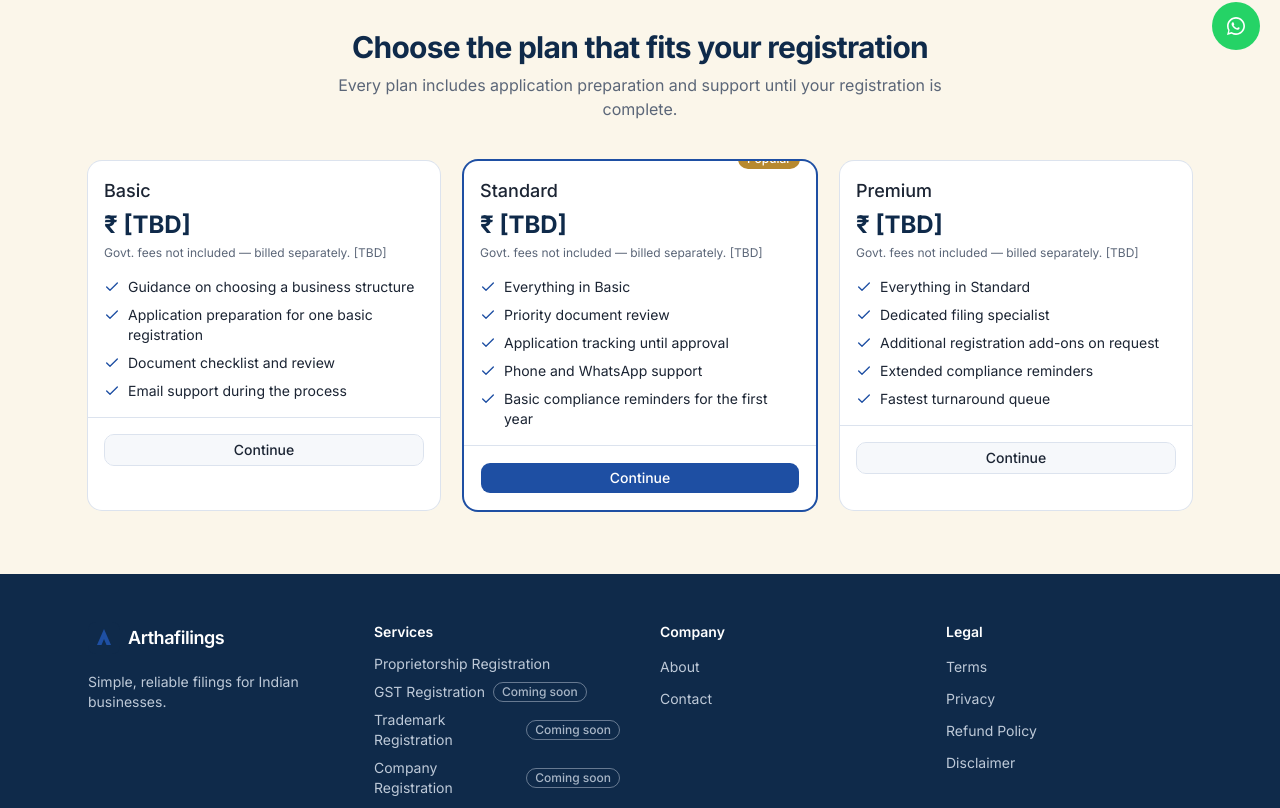
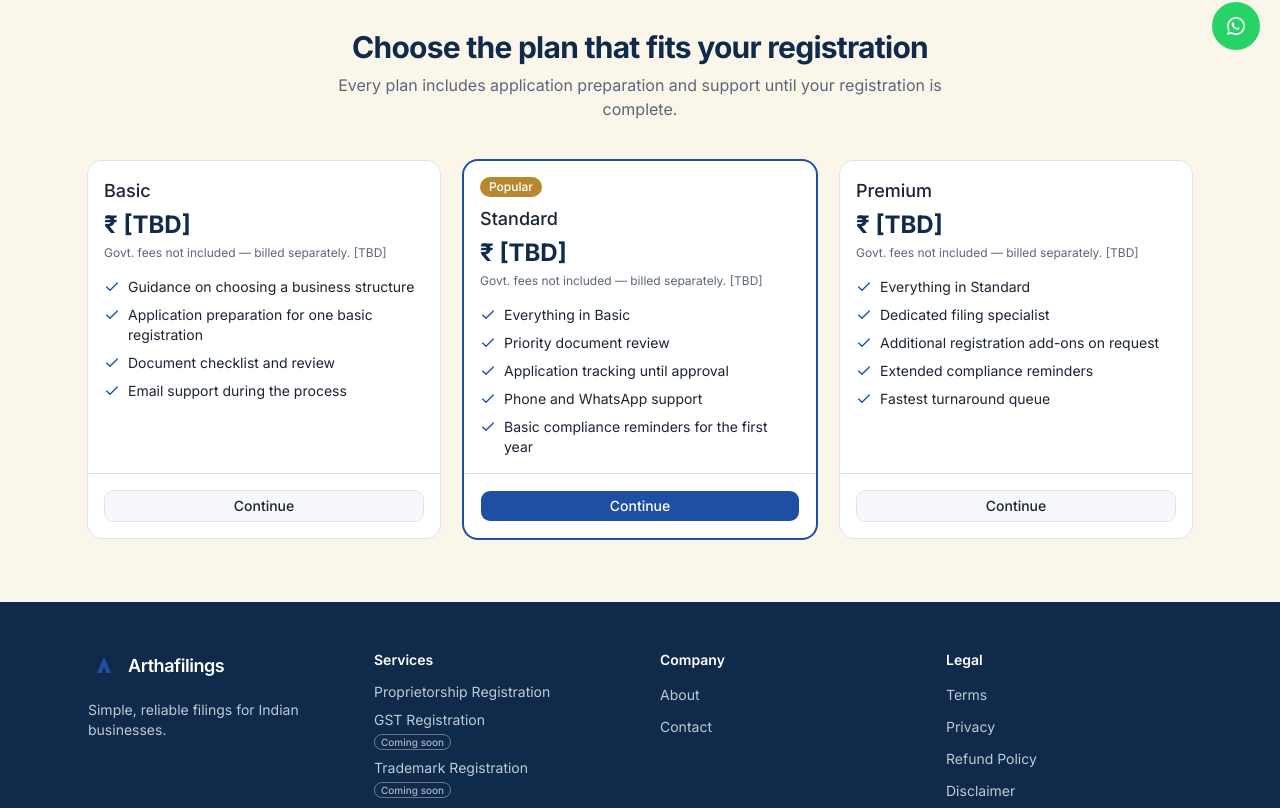
Before and after one commit to NareshParab/arthafilings, a Next.js app in the folder frontend/: page /proprietorship-registration in a window 1280 px wide. Shown: the part 730-1538 px from the top of the page. Built offline with nearby package versions, Linux system fonts and the light colour scheme; no server answers.

Commit message:
fix: package card alignment, badge, spacing
Co-Authored-By: Claude Sonnet 5 <noreply@anthropic.com>

```diff
--- a/frontend/src/app/(site)/layout.tsx
+++ b/frontend/src/app/(site)/layout.tsx
@@ -6,7 +6,7 @@ export default function SiteLayout({ children }: { children: React.ReactNode })
   return (
     <>
       <Header />
-      <main className="flex-1">{children}</main>
+      <main>{children}</main>
       <Footer />
       <WhatsAppButton />
     </>
--- a/frontend/src/components/layout/Footer.tsx
+++ b/frontend/src/components/layout/Footer.tsx
@@ -39,7 +39,7 @@ export default async function Footer() {
 
           <FooterColumn title="Services">
             {siteConfig.footer.services.map((item) => (
-              <li key={item.label} className="flex items-center gap-2">
+              <li key={item.label} className="flex flex-col items-start gap-1">
                 <Link
                   href={item.href}
                   className="text-sm text-blue-tint/80 hover:text-white"
@@ -47,7 +47,10 @@ export default async function Footer() {
                   {item.label}
                 </Link>
                 {item.comingSoon && (
-                  <Badge variant="outline" className="border-blue-tint/40 text-blue-tint/70">
+                  <Badge
+                    variant="outline"
+                    className="h-4 whitespace-nowrap border-blue-tint/40 px-1.5 text-[10px] text-blue-tint/70"
+                  >
                     Coming soon
                   </Badge>
                 )}
--- a/frontend/src/components/sections/PackageCards.tsx
+++ b/frontend/src/components/sections/PackageCards.tsx
@@ -25,19 +25,19 @@ export default function PackageCards() {
             <Card
               key={pkg.id}
               className={cn(
-                "relative",
+                "h-full",
                 pkg.popular ? "ring-2 ring-primary" : "ring-border"
               )}
             >
-              {pkg.popular && (
-                <Badge className="absolute -top-3 right-4 bg-gold text-white">Popular</Badge>
-              )}
               <CardHeader>
+                {pkg.popular && (
+                  <Badge className="mb-1 w-fit bg-gold text-white">Popular</Badge>
+                )}
                 <CardTitle className="text-lg">{pkg.name}</CardTitle>
                 <p className="text-2xl font-bold text-navy">{pkg.price}</p>
                 <p className="text-xs text-muted-foreground">{pkg.govtFeeNote}</p>
               </CardHeader>
-              <CardContent>
+              <CardContent className="flex-1">
                 <ul className="space-y-2">
                   {pkg.features.map((feature) => (
                     <li key={feature} className="flex items-start gap-2 text-sm">
@@ -47,7 +47,7 @@ export default function PackageCards() {
                   ))}
                 </ul>
               </CardContent>
-              <CardFooter className="bg-transparent">
+              <CardFooter className="mt-auto bg-transparent">
                 <Button
                   nativeButton={false}
                   className="w-full"
```
